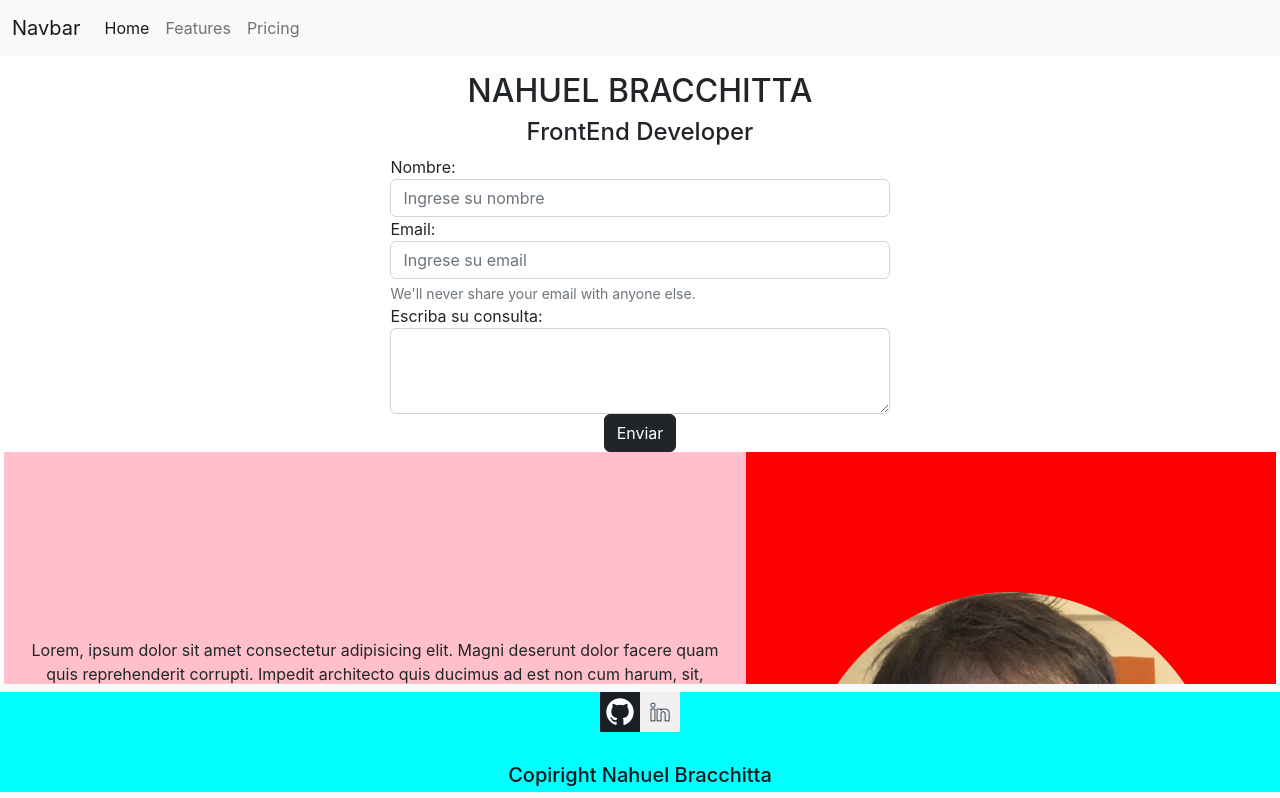
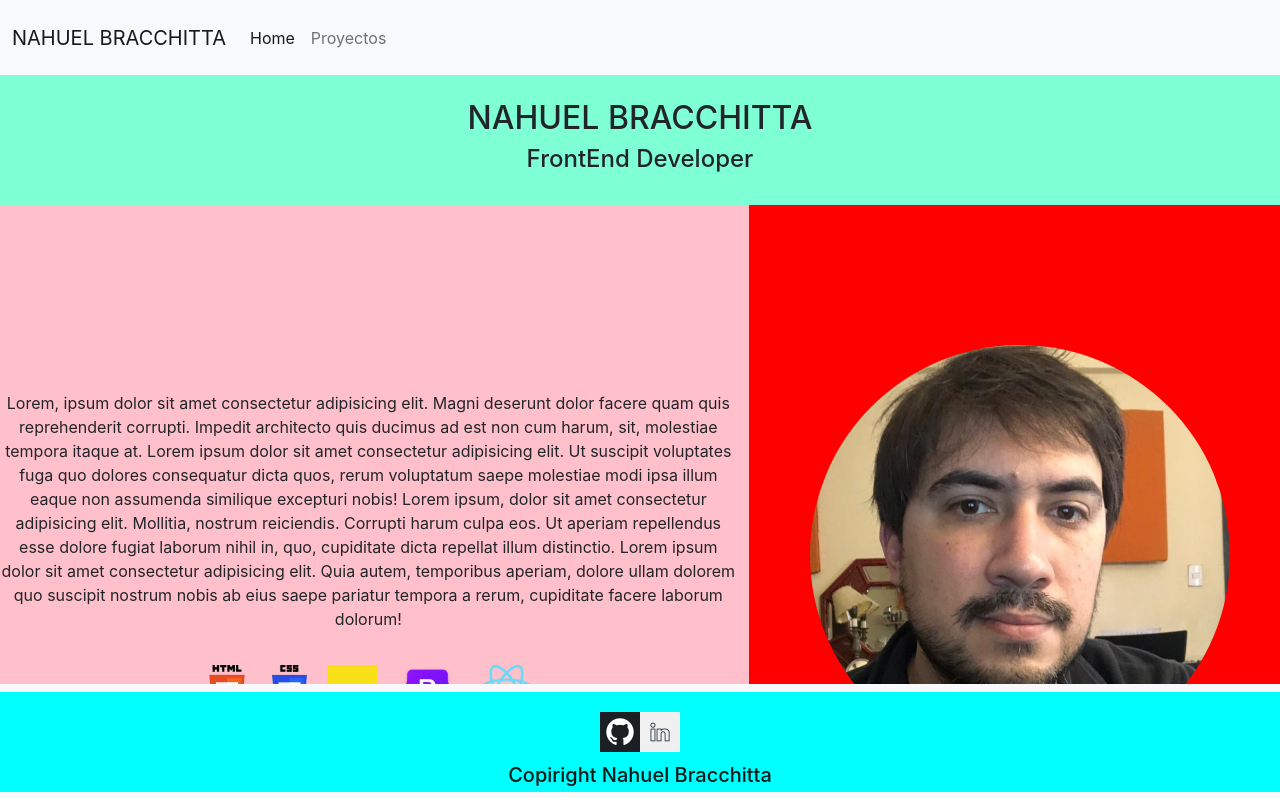
Before and after one commit to MrFontina/NB, a React (Create React App) app: page / in a window 1280 px wide. Shown: the top 798 px of the page. Built offline with nearby package versions, Linux system fonts and the light colour scheme.

Commit message:
anda todo form y rutas

```diff
--- a/src/App.js
+++ b/src/App.js
@@ -1,6 +1,6 @@
 import NavBar from "./Components/NavBar/NavBar";
 import About from "./Components/About/About";
-// import Form from "./Components/Form/Form";
+import Proyectos from "./Components/Proyectos/Proyectos";
 import Footer from "./Components/Footer/Footer";
 
 
@@ -12,14 +12,11 @@ function App() {
     <>
     <BrowserRouter>
     <NavBar/>
-    <About/>
+
     <Routes>
-    <Route path="/" />
-    <Route path="/demi" />
-    <Route path="/trabajos" />
-    <Route path="/contacto" />
+    <Route path="/" element={<About/> } />
+    <Route path="/proyectos"  element={<Proyectos/>} />
     </Routes>
-    {/* <Form/> */}
     <Footer/>
     </BrowserRouter>
     </>
--- a/src/Components/About/About.jsx
+++ b/src/Components/About/About.jsx
@@ -13,16 +13,15 @@ function About() {
 
 
   return (
-    <div className="hector">
-    <div className="container.fluid p-3 ">
+    <div>
+    <div className="container.fluid">
         <div className="row flex-wrap" >
-            <div style={{textAlign:"center"}}>
+            <div className="pt-4" style={{textAlign:"center", height:"130px", backgroundColor:"aquamarine"}}>
               <h2>NAHUEL BRACCHITTA</h2>
               <h4>FrontEnd Developer</h4>
             </div>
-            <Form/>
 
-            <div className="col-lg-7 col-12 d-flex flex-column justify-content-center align-items-center"  style={{backgroundColor:"pink", textAlign:"center", paddingTop:"30px", height:"700px"}}>
+            <div className="headerLeft col-lg-7 col-12">
             Lorem, ipsum dolor sit amet consectetur adipisicing elit. Magni deserunt dolor facere quam quis reprehenderit corrupti. Impedit architecto quis ducimus ad est non cum harum, sit, molestiae tempora itaque at. Lorem ipsum dolor sit amet consectetur adipisicing elit. Ut suscipit voluptates fuga quo dolores consequatur dicta quos, rerum voluptatum saepe molestiae modi ipsa illum eaque non assumenda similique excepturi nobis! Lorem ipsum, dolor sit amet consectetur adipisicing elit. Mollitia, nostrum reiciendis. Corrupti harum culpa eos. Ut aperiam repellendus esse dolore fugiat laborum nihil in, quo, cupiditate dicta repellat illum distinctio. Lorem ipsum dolor sit amet consectetur adipisicing elit. Quia autem, temporibus aperiam, dolore ullam dolorem quo suscipit nostrum nobis ab eius saepe pariatur tempora a rerum, cupiditate facere laborum dolorum!<br></br>
             <div className="icons d-flex p-4">
              <img src={htmlIcon} style={{height:'50px', margin:'10px'}} alt=""/>
@@ -38,8 +37,8 @@ function About() {
 
             </div>
         </div>
-
     </div>
+    <Form/>
     </div>
   )
 }
--- a/src/Components/About/about.css
+++ b/src/Components/About/about.css
@@ -1,3 +1,14 @@
+.headerLeft{
+    display: flex;
+    flex-direction: column;
+    justify-content: center;
+    align-items: center;
+    background-color:pink;
+    text-align:center;
+    padding-top: 30px;
+    height:700px
+}
+
 .headerRight{
         height: 700px;
         background-color: red;
@@ -14,5 +25,12 @@
         height: 500px;
 
     }
+   .headerLeft{
+    background-color: violet;
+    height: 450px;
+    padding-top: 10px;
+    padding-left: 45px;
+    padding-right: 45px;
+   }
 
  }
--- a/src/Components/Footer/Footer.jsx
+++ b/src/Components/Footer/Footer.jsx
@@ -6,8 +6,8 @@ function Footer(){
     return(
         <footer className="foot">
             <nav className="navbar navbar-light bg-light">
-                <div className='logos container-fluid'>
-                    <div className='mx-auto'>
+                <div className='logos container-fluid '>
+                    <div className=''>
                       <a href='https://github.com/MrFontina'><img src={git} alt='gitHub' style={{width:'40px'}}/>
                     </a>
                     <a href='https://linkedin.com/in/nahuel-bracchitta'>
--- a/src/Components/Footer/footer.css
+++ b/src/Components/Footer/footer.css
@@ -9,4 +9,5 @@
    flex-direction: column;
    height: 100px;
    background-color: aqua;
+   padding-top: 20px;
 }
--- a/src/Components/Form/Form.jsx
+++ b/src/Components/Form/Form.jsx
@@ -25,20 +25,20 @@ function Form() {
         const consulta = e.target.consulta.value;
 
 
-        // const regexEmail = /^(([^<>()[\]\\.,;:\s@"]+(\.[^<>()[\]\\.,;:\s@"]+)*)|(".+"))@((\[[0-9]{1,3}\.[0-9]{1,3}\.[0-9]{1,3}\.[0-9]{1,3}\])|(([a-zA-Z\-0-9]+\.)+[a-zA-Z]{2,}))$/
+        const regexEmail = /^(([^<>()[\]\\.,;:\s@"]+(\.[^<>()[\]\\.,;:\s@"]+)*)|(".+"))@((\[[0-9]{1,3}\.[0-9]{1,3}\.[0-9]{1,3}\.[0-9]{1,3}\])|(([a-zA-Z\-0-9]+\.)+[a-zA-Z]{2,}))$/
 
         if(nombre === "" || email === "" || consulta === ""){
             alert("Los campos no pueden estar vacios")
             return;
-        }else{createFormFirestore(formData).then(alert("OK!"))
+        }else if(email !== "" && !regexEmail.test(email)){
+            alert("Email no valido");
+            return;
+        }else{createFormFirestore(formData).then(alert("Su consulta ha sido enviada"))
 
         }
 
-        // if(email !== "" && !regexEmail.test(email)){
-        //     alert("Email no valido");
-        //     return;
-        // }
-        console.log(formData)
+
+
 
     }
 
@@ -59,7 +59,7 @@ function Form() {
         <div className="form-group mx-auto">
             <label >Escriba su consulta:</label>
             <textarea className="form-control" id="exampleFormControlTextarea1" rows="3" name="consulta" value={formData.consulta} onChange={onInputChange}></textarea>
-            <button type="submit" className="btn btn-dark mx-auto" onSubmit={createFormFirestore}>Enviar</button>
+            <button type="submit" className="btn btn-dark mx-auto mt-2" onSubmit={createFormFirestore}>Enviar</button>
         </div>
 
     </form>
--- a/src/Components/Form/form.css
+++ b/src/Components/Form/form.css
@@ -1,7 +1,8 @@
-
+.form{
+    height: 470px;
+}
 .form-group{
     display: flex;
     flex-direction: column;
-
     width: 40%;
 }
--- a/src/Components/NavBar/NavBar.jsx
+++ b/src/Components/NavBar/NavBar.jsx
@@ -9,17 +9,17 @@ function NavBar() {
   return (
 
 
-<nav className="navBarClass navbar navbar-expand-lg bg-light ">
+<nav className="navBarClass navbar navbar-expand-lg bg-light " style={{height:"75px"}}>
   <div className="container-fluid ">
-    <Link className="navbar-brand">Navbar</Link>
+    <Link className="navbar-brand" to="/">NAHUEL BRACCHITTA</Link>
     <button className="navbar-toggler" type="button" data-bs-toggle="collapse" data-bs-target="#navbarNavAltMarkup" aria-controls="navbarNavAltMarkup" aria-expanded="false" aria-label="Toggle navigation">
       <span className="navbar-toggler-icon"></span>
     </button>
     <div className="collapse navbar-collapse " id="navbarNavAltMarkup">
       <div className="navbar-nav">
-        <Link className="nav-link active" aria-current="page" >Home</Link>
-        <Link className="nav-link" >Features</Link>
-        <Link className="nav-link" >Pricing</Link>
+        <Link to="/" className="nav-link active" aria-current="page" >Home</Link>
+        <Link to="/proyectos" className="nav-link" >Proyectos</Link>
+        {/* <Link className="nav-link" >Pricing</Link> */}
         {/* <Link className="nav-link disabled">Disabled</Link> */}
       </div>
     </div>
--- /dev/null
+++ b/src/Components/Proyectos/Proyectos.jsx
@@ -0,0 +1,9 @@
+
+
+function Proyectos() {
+  return (
+    <h2>caca</h2>
+  )
+}
+
+export default Proyectos
```
